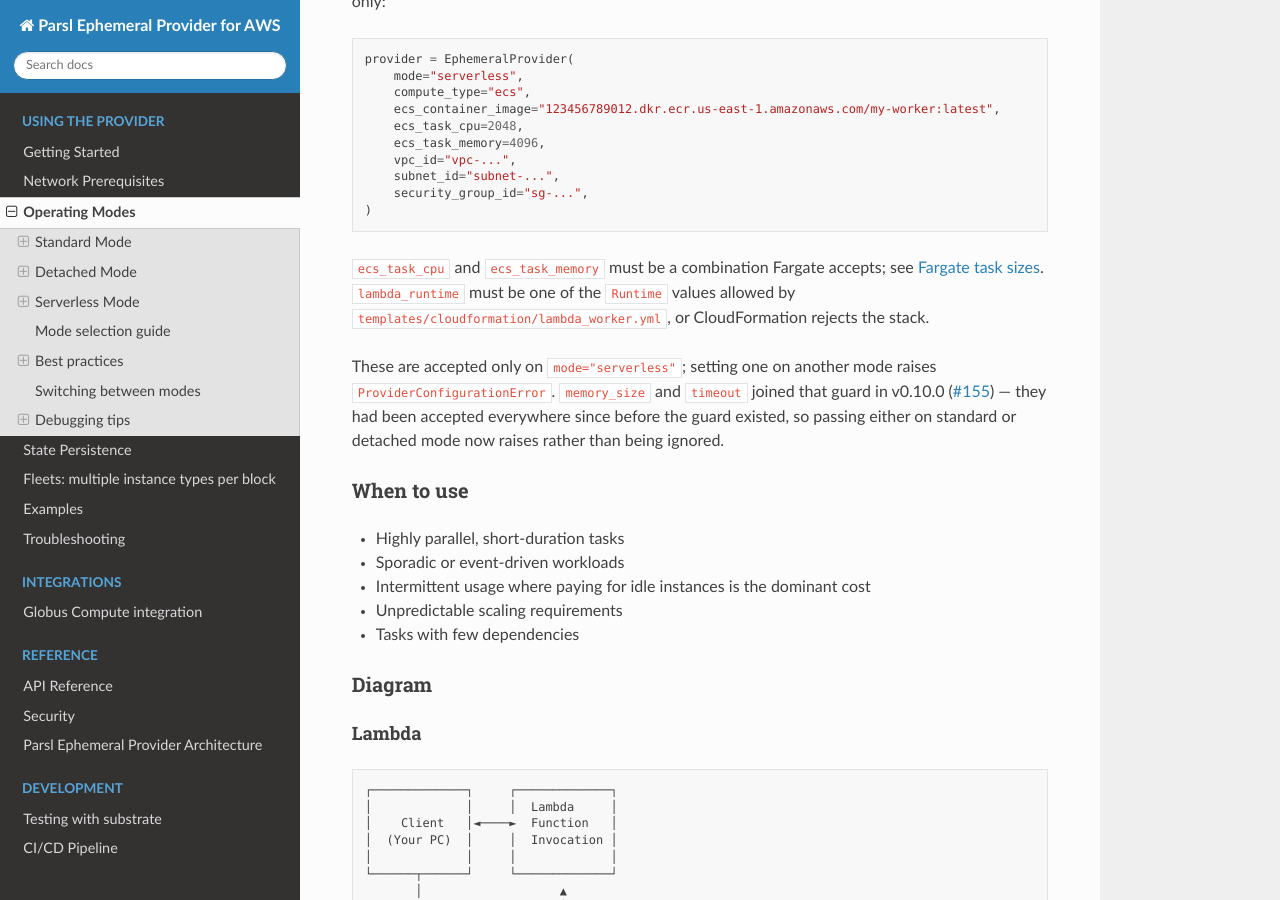
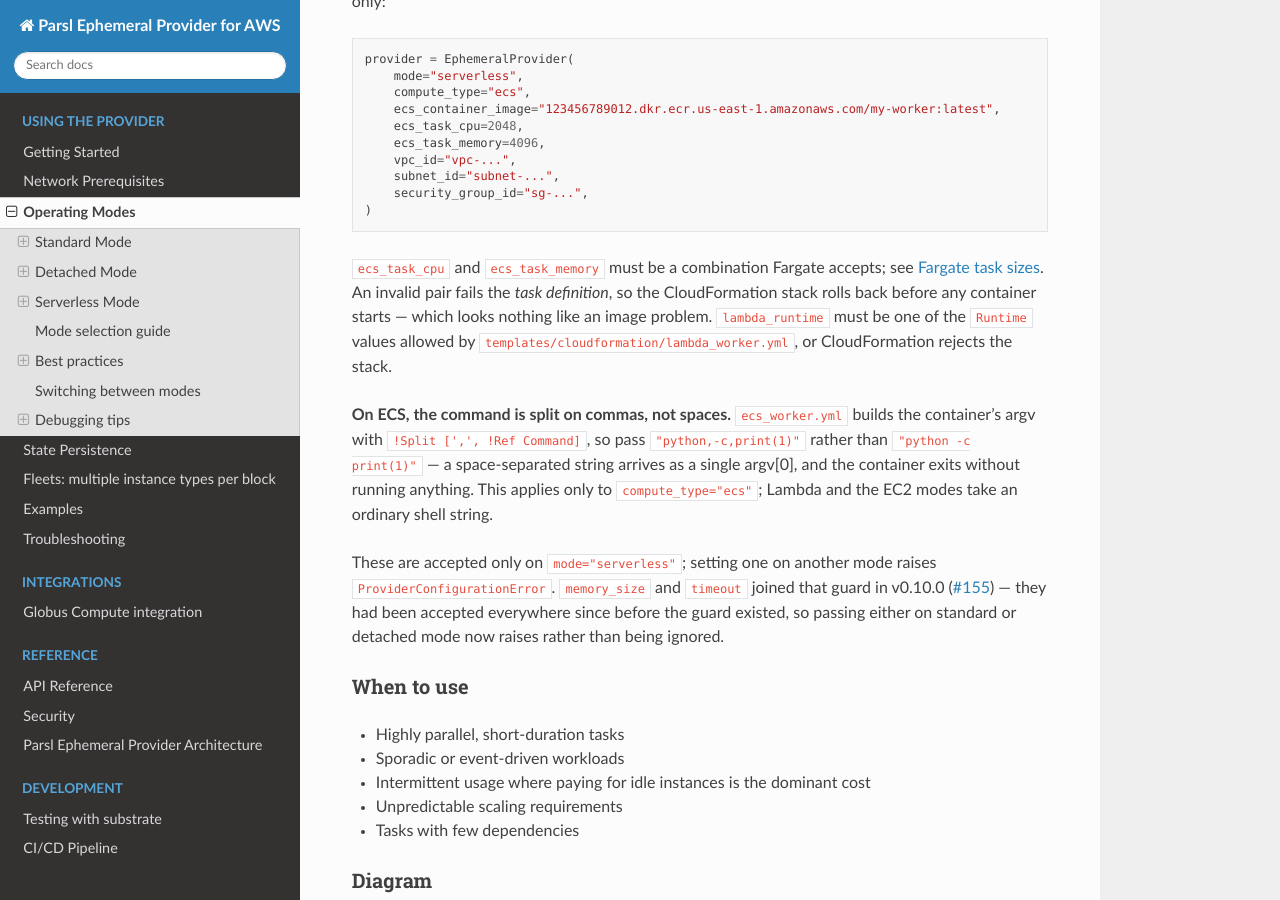
Before and after one commit to scttfrdmn/parsl-aws-provider, a Sphinx documentation site: the page built from docs/operating_modes.md, in a window 1280 px wide and 900 px high, scrolled down 5906 px. Built offline with Sphinx 7.4.7 and the Read the Docs theme 3.1.0, drawn with Linux system fonts in a browser that asks for light colours.

Commit message:
docs: note the comma-split ECS command and the Fargate size failure
Two traps found while writing the #166 E2E tests, neither documented anywhere.

ecs_worker.yml builds the container's argv with !Split [',', !Ref Command], so a
space-separated shell string passed to submit() reaches the container as a single
argv[0] and it exits without running anything. This applies only to
compute_type="ecs"; Lambda and the EC2 modes take an ordinary shell string.

An invalid ecs_task_cpu/ecs_task_memory pair fails the task definition, so the
CloudFormation stack rolls back before any container starts -- a failure that
looks nothing like the image problem it is easily mistaken for.

```diff
--- a/docs/operating_modes.md
+++ b/docs/operating_modes.md
@@ -294,9 +294,18 @@ provider = EphemeralProvider(
 `ecs_task_cpu` and `ecs_task_memory` must be a combination Fargate accepts; see
 [Fargate task
 sizes](https://docs.aws.amazon.com/AmazonECS/latest/developerguide/AWS_Fargate.html).
+An invalid pair fails the *task definition*, so the CloudFormation stack rolls
+back before any container starts — which looks nothing like an image problem.
 `lambda_runtime` must be one of the `Runtime` values allowed by
 `templates/cloudformation/lambda_worker.yml`, or CloudFormation rejects the
 stack.
+
+**On ECS, the command is split on commas, not spaces.** `ecs_worker.yml` builds
+the container's argv with `!Split [',', !Ref Command]`, so pass
+`"python,-c,print(1)"` rather than `"python -c print(1)"` — a space-separated
+string arrives as a single argv[0], and the container exits without running
+anything. This applies only to `compute_type="ecs"`; Lambda and the EC2 modes take
+an ordinary shell string.
 
 These are accepted only on `mode="serverless"`; setting one on another mode
 raises `ProviderConfigurationError`. `memory_size` and `timeout` joined that
```
